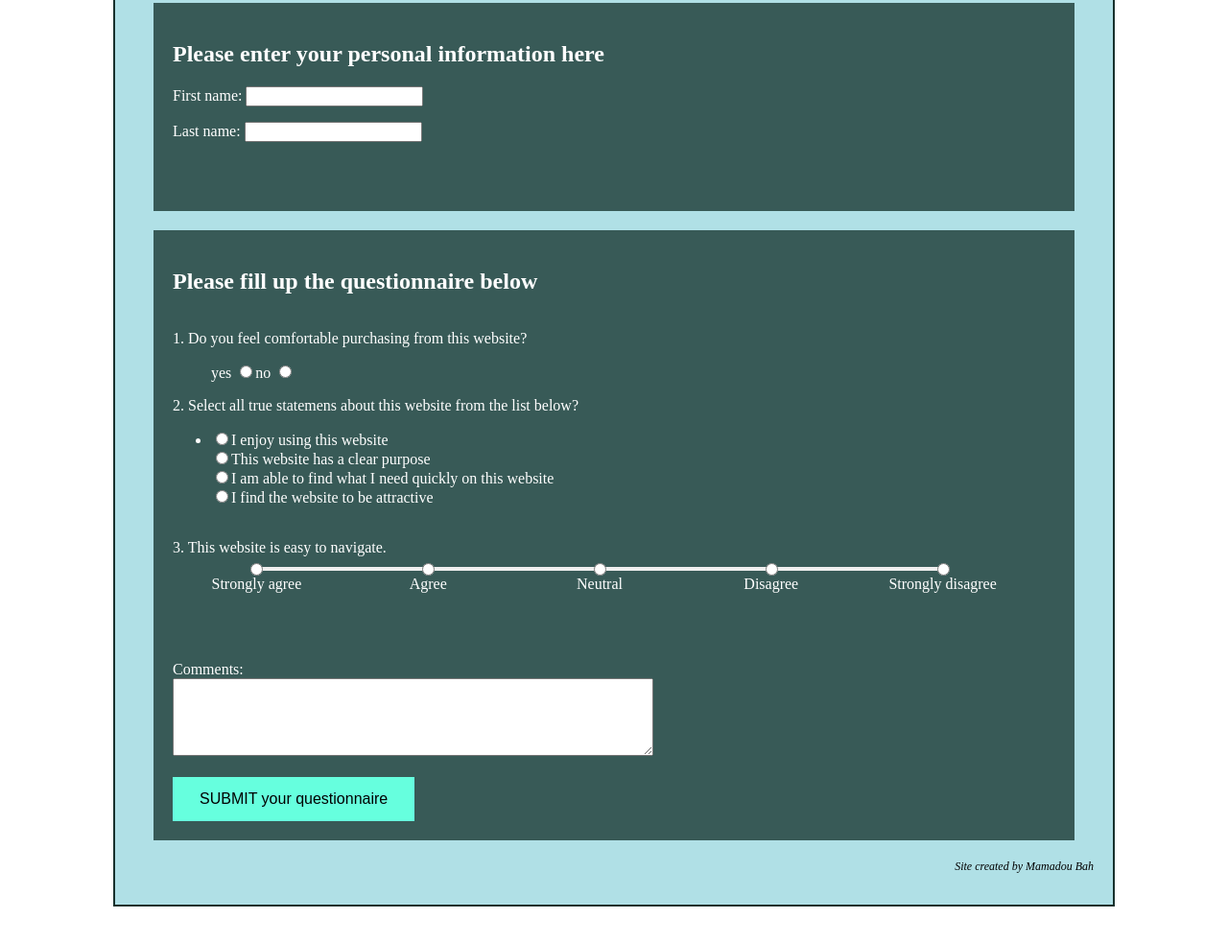
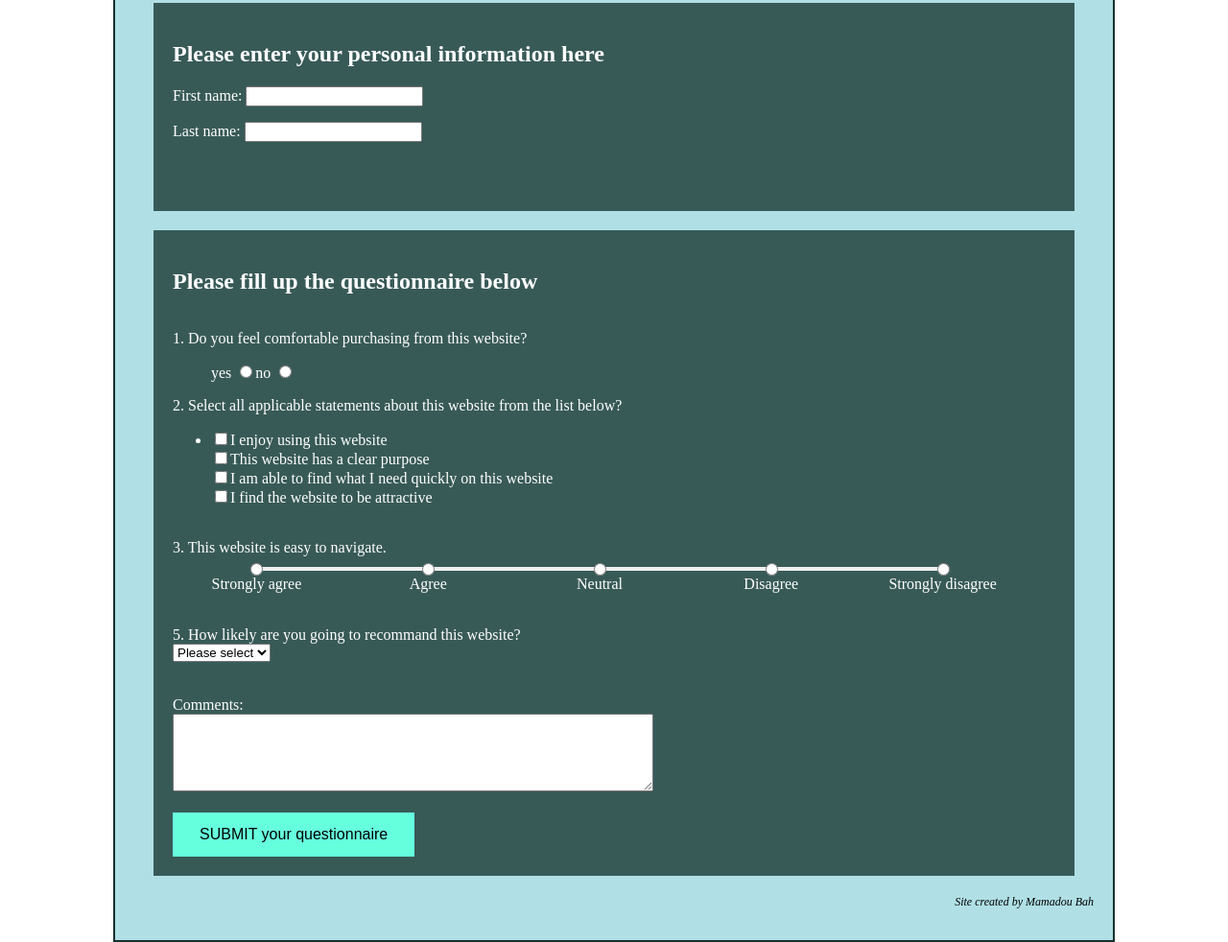
Before and after one commit to Mousto097/Survey, a plain HTML site: page docs/index.html in a window 1280 px wide. Shown: the part 703-1685 px from the top of the page at 96% size. Before the commit the page ends 1648 px from the top, so only its background shows below. Drawn offline with Linux system fonts and the light colour scheme.

Commit message:
Added 2 more questions (multiple selection and rating services))

```diff
--- a/docs/index.html
+++ b/docs/index.html
@@ -44,13 +44,13 @@
 		<br>
 		<br>
 
-		2. Select all true statemens about this website from the list below?
+		2. Select all applicable statements about this website from the list below?<br>
 		<ul>
 			<li>
-				<input type="radio" name="question0" value="A">I enjoy using this website<br>
-				<input type="radio" name="question0" value="B">This website has a clear purpose<br>
-				<input type="radio" name="question0" value="C">I am able to find what I need quickly on this website<br>
-				<input type="radio" name="question0" value="D">I find the website to be attractive<br>
+				<input type="checkbox" name="statement" value="A">I enjoy using this website<br>
+				<input type="checkbox" name="statement" value="B">This website has a clear purpose<br>
+				<input type="checkbox" name="statement" value="C">I am able to find what I need quickly on this website<br>
+				<input type="checkbox" name="statement" value="D">I find the website to be attractive<br>
 			</li>
 		</ul>
 
@@ -80,8 +80,26 @@
 			</li>
 		</ul>
 
+		5. How likely are you going to recommand this website?
+		<br>
+		<select id="favorite">
+			<option value="default" selected="selected">Please select</option>
+			<option value="1">1</option>
+			<option value="2">2</option>
+			<option value="3">3</option>
+			<option value="4">4</option>
+			<option value="5">5</option>
+			<option value="6">6</option>
+			<option value="7">7</option>
+			<option value="8">8</option>
+			<option value="9">9</option>
+			<option value="10">10</option>
+		</select>
+
 		<br>
 		<br>
+		<br>
+
 
 		Comments:<br>
 		<textarea rows="5" cols="60"></textarea>
```
